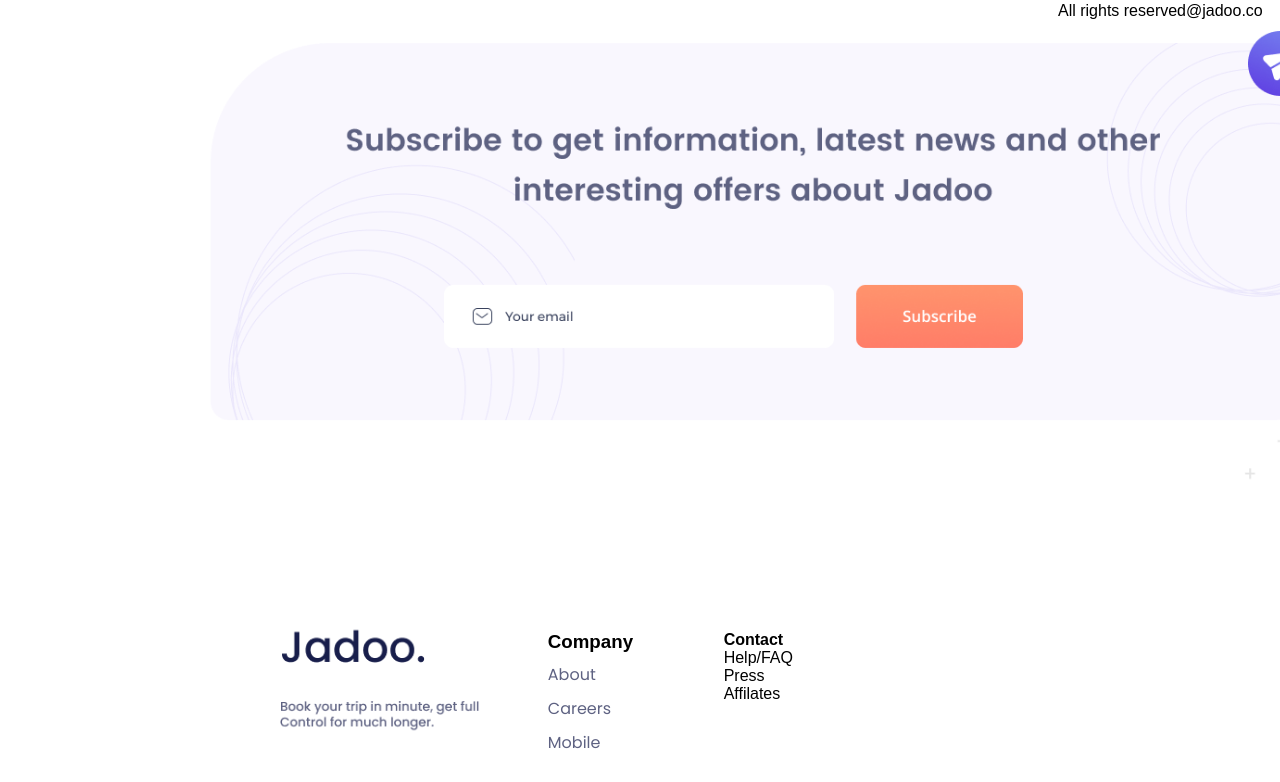
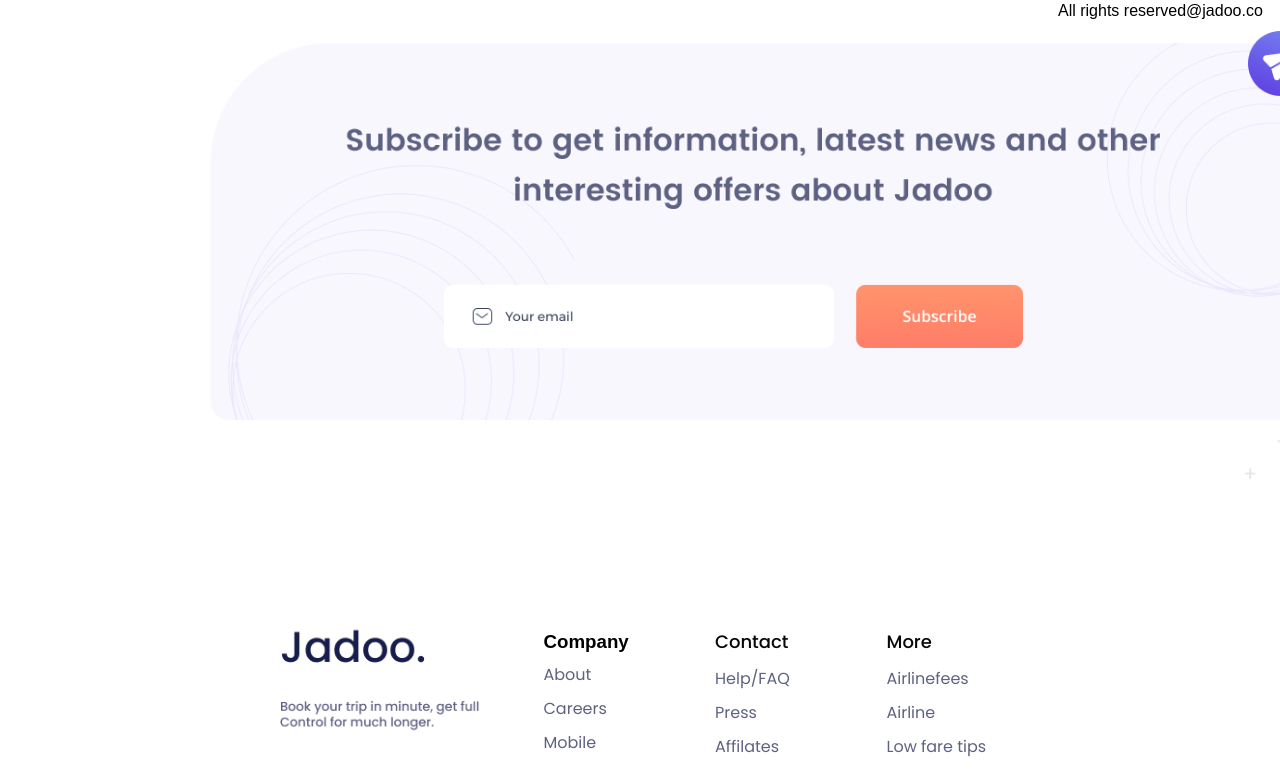
Before and after one commit to nehasharmacode123/Travel-Agency-Landing-Page, a React (Vite) app: page / in a window 1280 px wide. Shown: the part 3792-4574 px from the top of the page. Built offline with nearby package versions, Linux system fonts and the light colour scheme; a web font is replaced by a local one.

Commit message:
Project update

```diff
--- a/src/pages/Footer.jsx
+++ b/src/pages/Footer.jsx
@@ -24,7 +24,7 @@
             <p>Affilates</p>
           </div>
 
-          <div>
+          <div className="more-information">
             <h4>More</h4>
             <p>Airlinefees</p>
             <p>Airline</p>
--- a/src/pages/footer.css
+++ b/src/pages/footer.css
@@ -60,3 +60,55 @@
     height: 151px;
     margin-top: 1550px;
 }
+
+.contact-information h4{
+    font-family: "Poppins", sans-serif;
+    width: 108px;
+    height: 26px;
+    font-weight: 500;
+    font-size: 18px;
+    line-height: 125%;
+    letter-spacing: 0%;
+    color: #080809;
+}
+
+.contact-information p{
+    margin-top: 12px;
+    width: 55px;
+    height: 22px;
+    font-family: "Poppins", sans-serif;
+    font-weight: 400;
+    font-size: 16px;
+    line-height: 125%;
+    letter-spacing: 0%;
+    color: #5E6282;
+}
+
+.more-information{
+    width: 108px;
+    height: 151px;
+    margin-top: 1550px;
+}
+
+.more-information h4{
+    font-family: "Poppins", sans-serif;
+    width: 108px;
+    height: 26px;
+    font-weight: 500;
+    font-size: 18px;
+    line-height: 125%;
+    letter-spacing: 0%;
+    color: #080809;
+}
+
+.more-information p{
+    margin-top: 12px;
+    width: 100px;
+    height: 22px;
+    font-family: "Poppins", sans-serif;
+    font-weight: 400;
+    font-size: 16px;
+    line-height: 125%;
+    letter-spacing: 0%;
+    color: #5E6282;
+}
```
